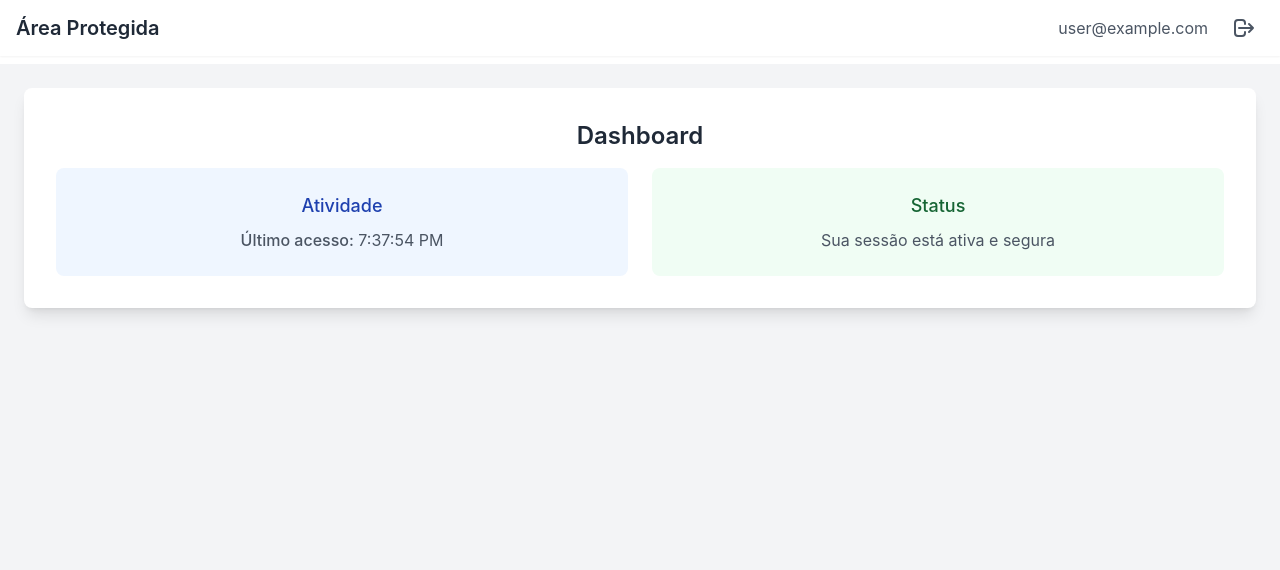
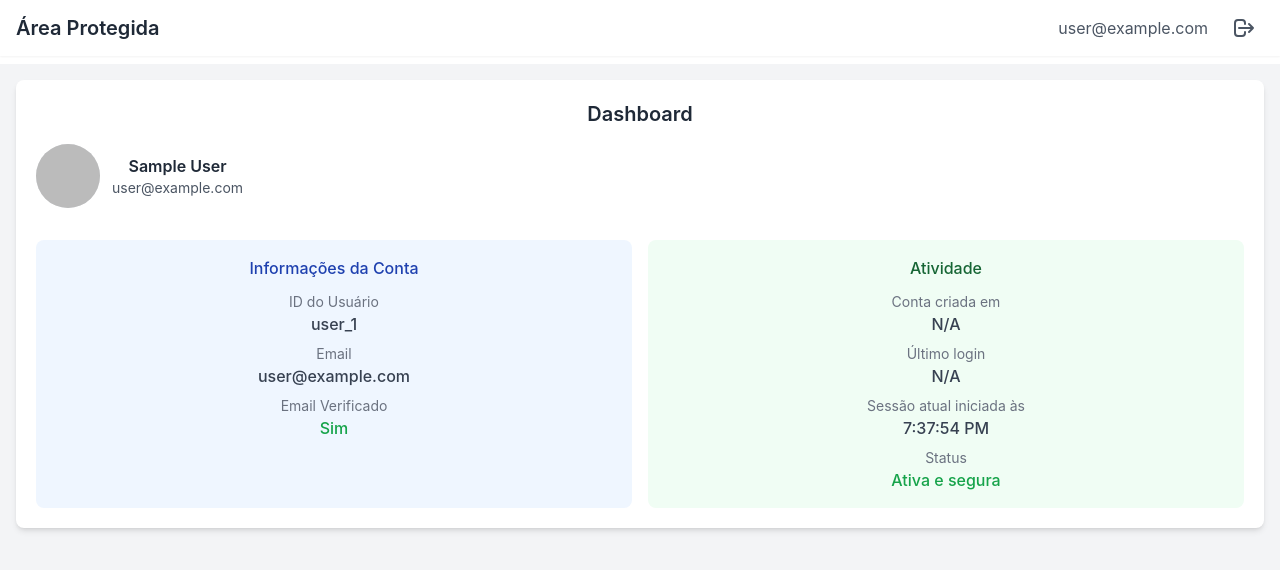
Before and after one commit to artmusicrr/social-login, a React (Create React App) app: page /protegida/dashboard in a window 1280 px wide. Shown: the top 570 px of the page. Built offline with nearby package versions, Linux system fonts and the light colour scheme; no server answers; sample sign-in values are in the browser's storage.

Commit message:
Ajuste do dashboard

```diff
--- a/src/components/Home.tsx
+++ b/src/components/Home.tsx
@@ -1,15 +1,49 @@
 import useAuth from "../hooks/useAuth";
 import { useEffect, useState } from "react";
-import { AuthUser } from "../types/auth";
+// Removendo importação não utilizada que estava gerando warning
 
 const Home: React.FC = () => {
   const { user, handleLogout } = useAuth();
   const [loginTime, setLoginTime] = useState("");
+  const [creationTime, setCreationTime] = useState("");
+  const [lastSignInTime, setLastSignInTime] = useState("");
+  const [providerName, setProviderName] = useState("");
 
   useEffect(() => {
     const now = new Date();
     setLoginTime(now.toLocaleTimeString());
-  }, []);
+
+    if (user) {
+      // Extrair informações de metadata
+      if (user.metadata) {
+        const createdAt = user.metadata.creationTime;
+        const lastSignIn = user.metadata.lastSignInTime;
+
+        if (createdAt) {
+          setCreationTime(new Date(createdAt).toLocaleString());
+        }
+
+        if (lastSignIn) {
+          setLastSignInTime(new Date(lastSignIn).toLocaleString());
+        }
+      }
+
+      // Extrair informação do provedor
+      if (user.providerData && user.providerData.length > 0) {
+        const provider = user.providerData[0].providerId;
+        switch (provider) {
+          case "google.com":
+            setProviderName("Google");
+            break;
+          case "github.com":
+            setProviderName("GitHub");
+            break;
+          default:
+            setProviderName(provider);
+        }
+      }
+    }
+  }, [user]);
 
   return (
     <div className="min-h-screen bg-gray-100">
@@ -44,28 +78,115 @@ const Home: React.FC = () => {
         </div>
       </header>
 
-      <main className="max-w-7xl mx-auto p-6 mt-16">
-        <div className="bg-white rounded-lg shadow-lg p-8">
-          <h2 className="text-2xl font-semibold text-gray-800 mb-4">
+      <main className="max-w-7xl mx-auto p-4 mt-16">
+        <div className="bg-white rounded-lg shadow-md p-5">
+          <h2 className="text-xl font-semibold text-gray-800 mb-4">
             Dashboard
           </h2>
-          <div className="grid grid-cols-1 md:grid-cols-2 gap-6">
-            <div className="bg-blue-50 rounded-lg p-6">
-              <h3 className="text-lg font-medium text-blue-800 mb-2">
+
+          {user && (
+            <div className="mb-8">
+              <div className="flex flex-col md:flex-row items-start md:items-center gap-3 mb-4">
+                <div className="w-16 h-16 rounded-full overflow-hidden bg-gray-200 flex-shrink-0">
+                  {user.photoURL ? (
+                    <img
+                      src={user.photoURL}
+                      alt="Foto de perfil"
+                      className="w-full h-full object-cover"
+                    />
+                  ) : (
+                    <div className="w-full h-full flex items-center justify-center bg-blue-100 text-blue-600 text-lg font-semibold">
+                      {user.displayName
+                        ? user.displayName.charAt(0).toUpperCase()
+                        : user.email
+                        ? user.email.charAt(0).toUpperCase()
+                        : "?"}
+                    </div>
+                  )}
+                </div>
+
+                <div>
+                  <h3 className="text-base font-semibold text-gray-800">
+                    {user.displayName || "Usuário"}
+                  </h3>
+                  <p className="text-sm text-gray-600">{user.email}</p>
+                  {providerName && (
+                    <div className="mt-1 inline-flex items-center px-2 py-0.5 rounded-full text-xs font-medium bg-blue-100 text-blue-800">
+                      Login via {providerName}
+                    </div>
+                  )}
+                </div>
+              </div>
+            </div>
+          )}
+
+          <div className="grid grid-cols-1 md:grid-cols-2 gap-4">
+            <div className="bg-blue-50 rounded-lg p-4">
+              <h3 className="text-base font-medium text-blue-800 mb-3">
+                Informações da Conta
+              </h3>
+              <div className="space-y-2">
+                <div>
+                  <p className="text-sm text-gray-500">ID do Usuário</p>
+                  <p className="text-gray-700 font-medium break-all">
+                    {user?.uid || "N/A"}
+                  </p>
+                </div>
+                <div>
+                  <p className="text-sm text-gray-500">Email</p>
+                  <p className="text-gray-700 font-medium">
+                    {user?.email || "N/A"}
+                  </p>
+                </div>
+                <div>
+                  <p className="text-sm text-gray-500">Email Verificado</p>
+                  <p className="text-gray-700 font-medium">
+                    {user?.emailVerified ? (
+                      <span className="text-green-600">Sim</span>
+                    ) : (
+                      <span className="text-red-600">Não</span>
+                    )}
+                  </p>
+                </div>
+                {user?.phoneNumber && (
+                  <div>
+                    <p className="text-sm text-gray-500">Telefone</p>
+                    <p className="text-gray-700 font-medium">
+                      {user.phoneNumber}
+                    </p>
+                  </div>
+                )}
+              </div>
+            </div>
+
+            <div className="bg-green-50 rounded-lg p-4">
+              <h3 className="text-base font-medium text-green-800 mb-3">
                 Atividade
               </h3>
               <div className="space-y-2">
-                <p className="text-gray-600">
-                  <span className="font-medium">Último acesso:</span>{" "}
-                  {loginTime}
-                </p>
+                <div>
+                  <p className="text-sm text-gray-500">Conta criada em</p>
+                  <p className="text-gray-700 font-medium">
+                    {creationTime || "N/A"}
+                  </p>
+                </div>
+                <div>
+                  <p className="text-sm text-gray-500">Último login</p>
+                  <p className="text-gray-700 font-medium">
+                    {lastSignInTime || "N/A"}
+                  </p>
+                </div>
+                <div>
+                  <p className="text-sm text-gray-500">
+                    Sessão atual iniciada às
+                  </p>
+                  <p className="text-gray-700 font-medium">{loginTime}</p>
+                </div>
+                <div>
+                  <p className="text-sm text-gray-500">Status</p>
+                  <p className="text-green-600 font-medium">Ativa e segura</p>
+                </div>
               </div>
-            </div>
-            <div className="bg-green-50 rounded-lg p-6">
-              <h3 className="text-lg font-medium text-green-800 mb-2">
-                Status
-              </h3>
-              <p className="text-gray-600">Sua sessão está ativa e segura</p>
             </div>
           </div>
         </div>
```
